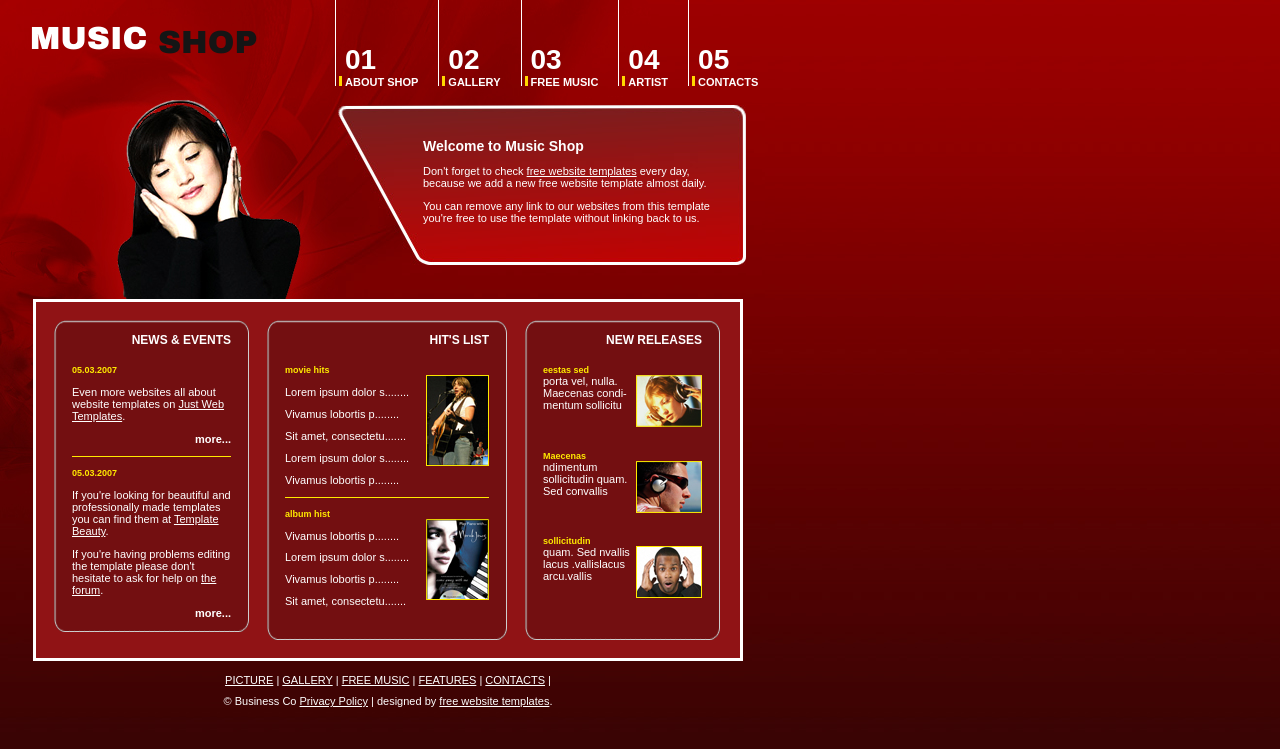
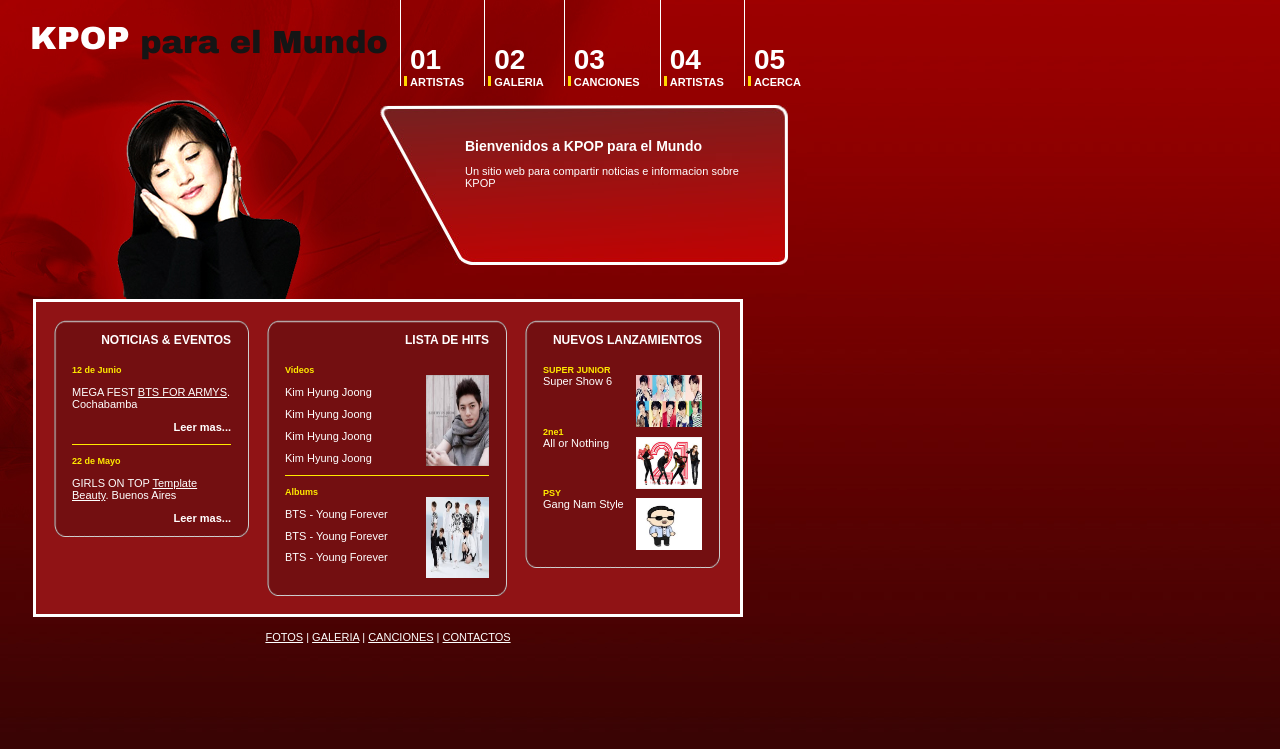
Before and after one commit to pachonunderscore1992/webpage, a PHP site: page / in a window 1280 px wide. Shown: the top 749 px of the page. Run offline with PHP 8.4, Linux system fonts and the light colour scheme.

Commit message:
textos cambiados

```diff
--- a/index.html
+++ b/index.html
@@ -1,27 +1,27 @@
 <!DOCTYPE html PUBLIC "-//W3C//DTD XHTML 1.0 Strict//EN" "http://www.w3.org/TR/xhtml1/DTD/xhtml1-strict.dtd">
 <html xmlns="http://www.w3.org/1999/xhtml" xml:lang="en" lang="en">
 <head>
-<title>Music Shop</title>
+<title>KPOP para el Mundo</title>
 <meta http-equiv="Content-Type" content="text/html; charset=utf-8"/>
 <link rel="stylesheet" href="style.css" type="text/css" charset="utf-8" />
 </head>
 <body>
 <div id="wrapper">
-  <h1><em>MUSIC</em> SHOP</h1>
+  <h1><em>KPOP</em> para el Mundo </h1>
   <div id="nav">
     <ul>
-      <li><a href="#"><span>01</span> ABOUT SHOP</a></li>
-      <li><a href="#"><span>02</span> GALLERY</a></li>
-      <li><a href="#"><span>03</span> FREE MUSIC</a></li>
-      <li><a href="#"><span>04</span> ARTIST</a></li>
-      <li><a href="#"><span>05</span> CONTACTS</a></li>
+      <li><a href="#"><span>01</span> ARTISTAS</a></li>
+      <li><a href="#"><span>02</span> GALERIA</a></li>
+      <li><a href="#"><span>03</span> CANCIONES</a></li>
+      <li><a href="#"><span>04</span> ARTISTAS</a></li>
+      <li><a href="#"><span>05</span> ACERCA</a></li>
     </ul>
   </div>
   <div id="topcon">
     <div id="topcon-inner">
-      <h2>Welcome to Music Shop</h2>
-      <p>Don't forget to check <a href="#">free website templates</a> every day, because we add a new free website template almost daily.</p>
-      <p>You can remove any link to our websites from this template you're free to use the template without linking back to us.</p>
+      <h2>Bienvenidos a KPOP para el Mundo</h2>
+      <p>Un sitio web para compartir noticias e informacion sobre KPOP</p>
+      <p> </p>
     </div>
   </div>
   <div id="content">
@@ -35,15 +35,14 @@
                   <div class="box-br">
                     <div class="box-bl">
                       <div class="box-tl">
-                        <h2>NEWS &amp; EVENTS</h2>
-                        <h3>05.03.2007</h3>
-                        <p>Even more websites all about website templates on <a href="http://www.justwebtemplates.com">Just Web Templates</a>.</p>
-                        <p class="more"><a href="#">more...</a></p>
+                        <h2>NOTICIAS &amp; EVENTOS</h2>
+                        <h3>12 de Junio</h3>
+                        <p>MEGA FEST <a href="https://www.facebook.com/KpopBoliviaOfficial/photos/a.369310063160613.85217.369295359828750/1039777622780517/">BTS FOR ARMYS</a>. Cochabamba</p>
+                        <p class="more"><a href="#">Leer mas...</a></p>
                         <div class="hr-yellow"> </div>
-                        <h3>05.03.2007</h3>
-                        <p>If you're looking for beautiful and professionally made templates you can find them at <a href="http://www.templatebeauty.com">Template Beauty</a>.</p>
-                        <p>If you're having problems editing the template please don't hesitate to ask for help on <a href="#">the forum</a>.</p>
-                        <p class="more"><a href="#">more...</a></p>
+                        <h3>22 de Mayo</h3>
+                        <p> GIRLS ON TOP <a href="https://www.facebook.com/events/240267959650212/">Template Beauty</a>. Buenos Aires</p>
+                        <p class="more"><a href="#">Leer mas...</a></p>
                       </div>
                     </div>
                   </div>
@@ -62,24 +61,22 @@
                   <div class="box-br">
                     <div class="box-bl">
                       <div class="box-tl">
-                        <h2>HIT'S LIST</h2>
-                        <h3>movie hits</h3>
-                        <img src="images/pic_1.jpg" width="63" height="91" alt="Pic 1" class="right" />
+                        <h2>LISTA DE HITS</h2>
+                        <h3>Videos</h3>
+                        <img src="images/kimhyung.jpg" width="63" height="91" alt="Pic 1" class="right" />
                         <ul>
-                          <li><a href="#">Lorem ipsum dolor s........</a></li>
-                          <li><a href="#">Vivamus lobortis p........ </a></li>
-                          <li><a href="#">Sit amet, consectetu.......</a></li>
-                          <li><a href="#">Lorem ipsum dolor s........</a></li>
-                          <li><a href="#">Vivamus lobortis p........ </a></li>
+                          <li><a href="#">Kim Hyung Joong</a></li>
+                          <li><a href="#">Kim Hyung Joong</a></li>
+                          <li><a href="#">Kim Hyung Joong</a></li>
+                          <li><a href="#">Kim Hyung Joong</a></li>
                         </ul>
                         <div class="hr-yellow"> </div>
-                        <h3>album hist</h3>
-                        <img src="images/pic_2.jpg" width="63" height="81" alt="Pic 2" class="right" />
+                        <h3>Albums</h3>
+                        <img src="images/bts.jpg" width="63" height="81" alt="Pic 2" class="right" />
                         <ul>
-                          <li><a href="#">Vivamus lobortis p........ </a></li>
-                          <li><a href="#">Lorem ipsum dolor s........</a></li>
-                          <li><a href="#">Vivamus lobortis p........ </a></li>
-                          <li><a href="#">Sit amet, consectetu.......</a></li>
+                          <li><a href="#">BTS - Young Forever </a></li>
+                          <li><a href="#">BTS - Young Forever </a></li>
+                          <li><a href="#">BTS - Young Forever </a></li>
                         </ul>
                       </div>
                     </div>
@@ -99,16 +96,16 @@
                   <div class="box-br">
                     <div class="box-bl">
                       <div class="box-tl">
-                        <h2>NEW RELEASES</h2>
-                        <h3>eestas sed</h3>
-                        <img src="images/pic_3.jpg" width="66" height="52" alt="Pic 3" class="right" />
-                        <p>porta vel, nulla. Maecenas condi- mentum sollicitu</p>
-                        <h3>Maecenas</h3>
-                        <img src="images/pic_4.jpg" width="66" height="52" alt="Pic 4" class="right" />
-                        <p>ndimentum sollicitudin quam. Sed convallis</p>
-                        <h3>sollicitudin</h3>
-                        <img src="images/pic_5.jpg" width="66" height="52" alt="Pic 5" class="right" />
-                        <p>quam. Sed nvallis lacus .vallislacus arcu.vallis</p>
+                        <h2>NUEVOS LANZAMIENTOS</h2>
+                        <h3>SUPER JUNIOR</h3>
+                        <img src="images/suju.jpg" width="66" height="52" alt="Pic 4" class="right" />
+                        <p>Super Show 6</p>
+                        <h3>2ne1</h3>
+                        <img src="images/2ne1.jpg" width="66" height="52" alt="Pic 5" class="right" />
+                        <p>All or Nothing</p>
+                        <h3>PSY</h3>
+                        <img src="images/psy.jpg" width="66" height="52" alt="Pic 3" class="right" />
+                        <p>Gang Nam Style</p>
                       </div>
                     </div>
                   </div>
@@ -122,13 +119,11 @@
     </div>
     <div id="footer">
       <ul>
-        <li><a href="#">PICTURE</a> | </li>
-        <li><a href="#">GALLERY</a> | </li>
-        <li><a href="#">FREE MUSIC</a> | </li>
-        <li><a href="#">FEATURES</a> | </li>
-        <li><a href="#">CONTACTS</a> | </li>
+        <li><a href="#">FOTOS</a> | </li>
+        <li><a href="#">GALERIA</a> | </li>
+        <li><a href="#">CANCIONES</a> | </li>
+        <li><a href="#">CONTACTOS</a>  </li>
       </ul>
-      <p>&copy; Business Co <a href="#">Privacy Policy</a> | designed by <a href="http://www.freewebsitetemplates.com">free website templates</a>.</p>
     </div>
   </div>
 </div>
--- a/style.css
+++ b/style.css
@@ -36,9 +36,9 @@ body {
 
 /** layout **/
 #wrapper {
-	width: 678px;
-	min-height: 750px;
-	_height: 750px;
+	width: 800px;
+	min-height: 600px;
+	_height: 600px;
 	background: url(images/header.jpg) no-repeat;
   position: relative;
 }
@@ -62,7 +62,7 @@ h1 em {
 #nav {
   position: absolute;
   top: 0px;
-  left: 335px;
+  left: 400px;
   width: 500px;
 }
 #nav li {
@@ -92,7 +92,7 @@ h1 em {
   width: 427px;
   position: absolute;
   top: 105px;
-  left: 338px;
+  left: 380px;
   color: #fff;
 }
 #topcon-inner {
```
Also changed, not shown: images/2ne1.jpg (added), images/bts.jpg (added), images/kimhyung.jpg (added), images/pic_1.jpg (deleted), images/pic_2.jpg (deleted), images/pic_3.jpg (deleted), images/pic_4.jpg (deleted), images/pic_5.jpg (deleted), images/psy.jpg (added), images/suju.jpg (added).
